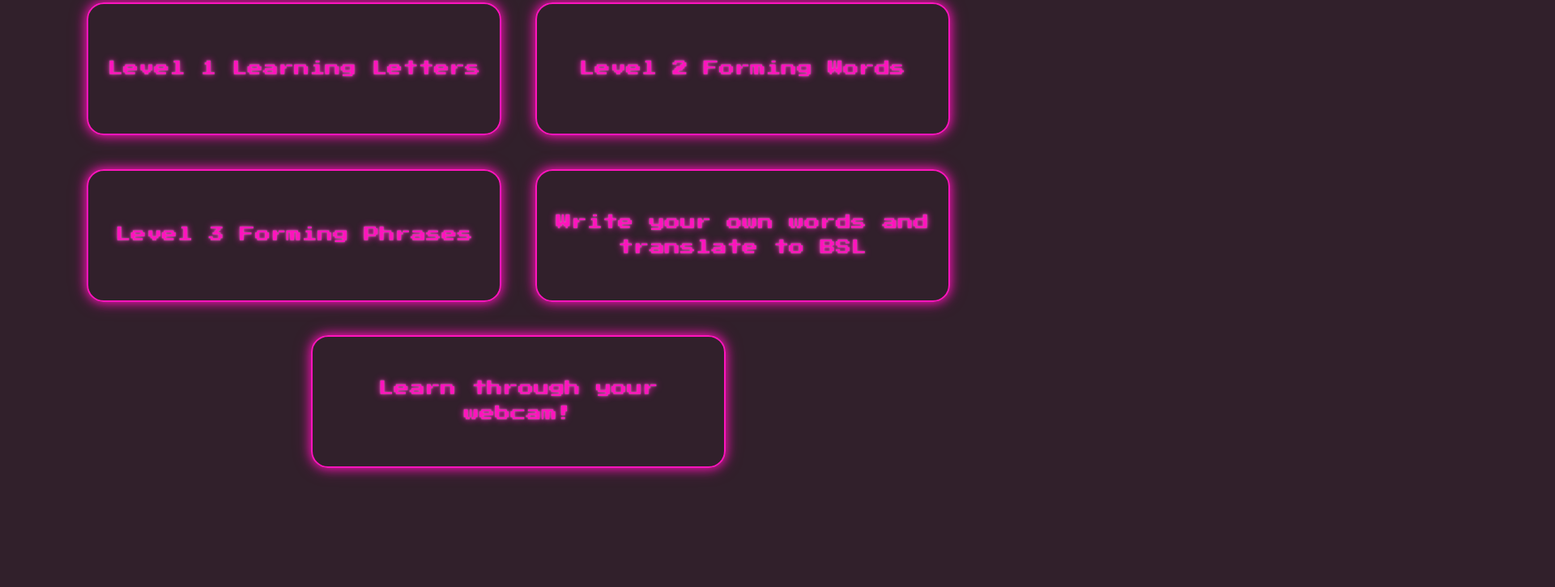
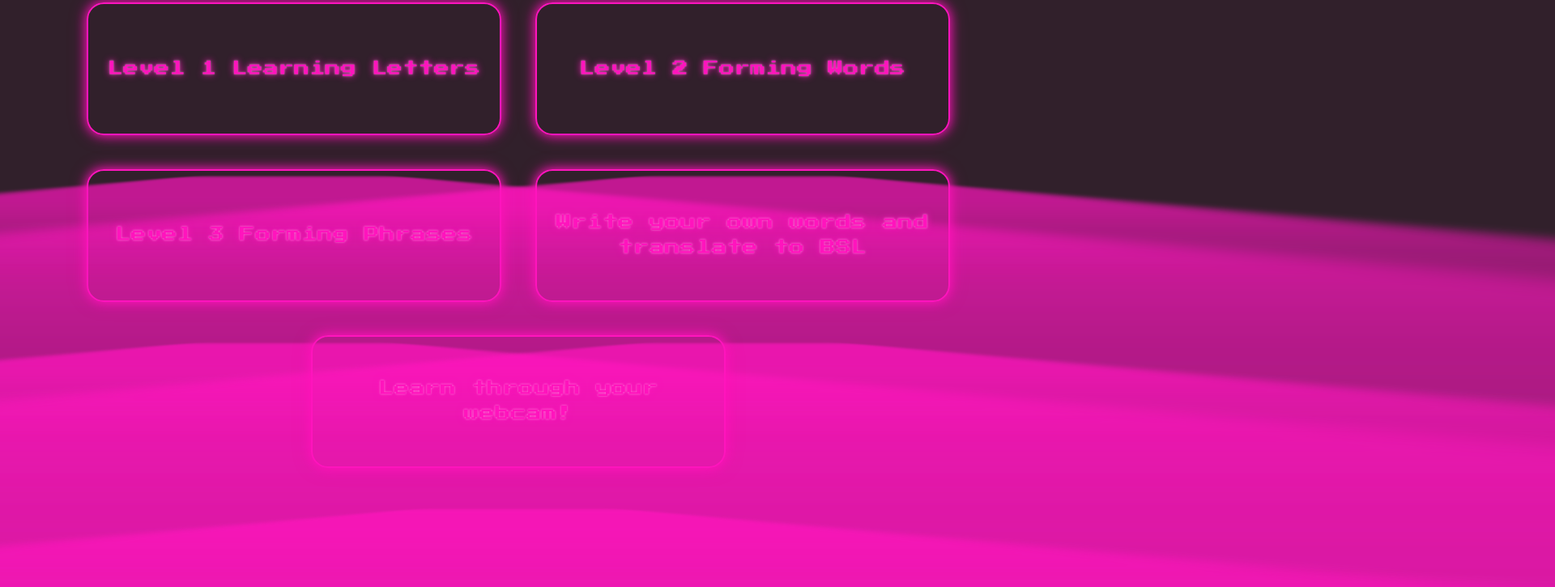
Before and after one commit to Omicron69/BritishFingerSpellingAI, a website: page View/Levels.html in a window 1280 px wide. Shown: the part 229-954 px from the top of the page at 81% size, 1920 px wide, since content can reach past the window. Before the commit the page ends 871 px from the top, so only its background shows below. Drawn offline with Linux system fonts and the light colour scheme; a web font is replaced by a local one.

Commit message:
Update levels.css

```diff
--- a/View/css/levels.css
+++ b/View/css/levels.css
@@ -239,6 +239,21 @@
 
  }
 
+ .btn::before{
+     pointer-events: none;
+     content: '';
+     position: absolute;
+     background: var(--clr-neon);
+     top: 90%;
+     left: 0%;
+     width: 100%;
+     height: 100%;
+
+     transform: perspective(1em) rotateX(40deg) scale(1, 0.35);
+     filter: blur(1em);
+     opacity: 0.7;
+
+ }
 
  .btn::after{
 
@@ -303,7 +318,21 @@
 
  }
 
+ .btn2::before{
+     pointer-events: none;
+     content: '';
+     position: absolute;
+     background: var(--clr-neon);
+     top: 90%;
+     left: 0%;
+     width: 100%;
+     height: 100%;
 
+     transform: perspective(1em) rotateX(40deg) scale(1, 0.35);
+     filter: blur(1em);
+     opacity: 0.7;
+
+ }
 
  .btn2::after{
 
@@ -361,7 +390,21 @@
 
   }
 
+  .btn3::before{
+      pointer-events: none;
+      content: '';
+      position: absolute;
+      background: var(--clr-neon);
+      top: 90%;
+      left: 0%;
+      width: 100%;
+      height: 100%;
 
+      transform: perspective(1em) rotateX(40deg) scale(1, 0.35);
+      filter: blur(1em);
+      opacity: 0.7;
+
+  }
 
   .btn3::after{
 
@@ -418,6 +461,21 @@
 
  }
 
+ .btn4::before{
+     pointer-events: none;
+     content: '';
+     position: absolute;
+     background: var(--clr-neon);
+     top: 90%;
+     left: 0%;
+     width: 100%;
+     height: 100%;
+
+     transform: perspective(1em) rotateX(40deg) scale(1, 0.35);
+     filter: blur(1em);
+     opacity: 0.7;
+
+ }
 
  .btn4::after{
 
@@ -474,7 +532,21 @@
 
 }
 
+.btn5::before{
+    pointer-events: none;
+    content: '';
+    position: absolute;
+    background: var(--clr-neon);
+    top: 90%;
+    left: 0%;
+    width: 100%;
+    height: 100%;
 
+    transform: perspective(1em) rotateX(40deg) scale(1, 0.35);
+    filter: blur(1em);
+    opacity: 0.7;
+
+}
 
 .btn5::after{
 
```
